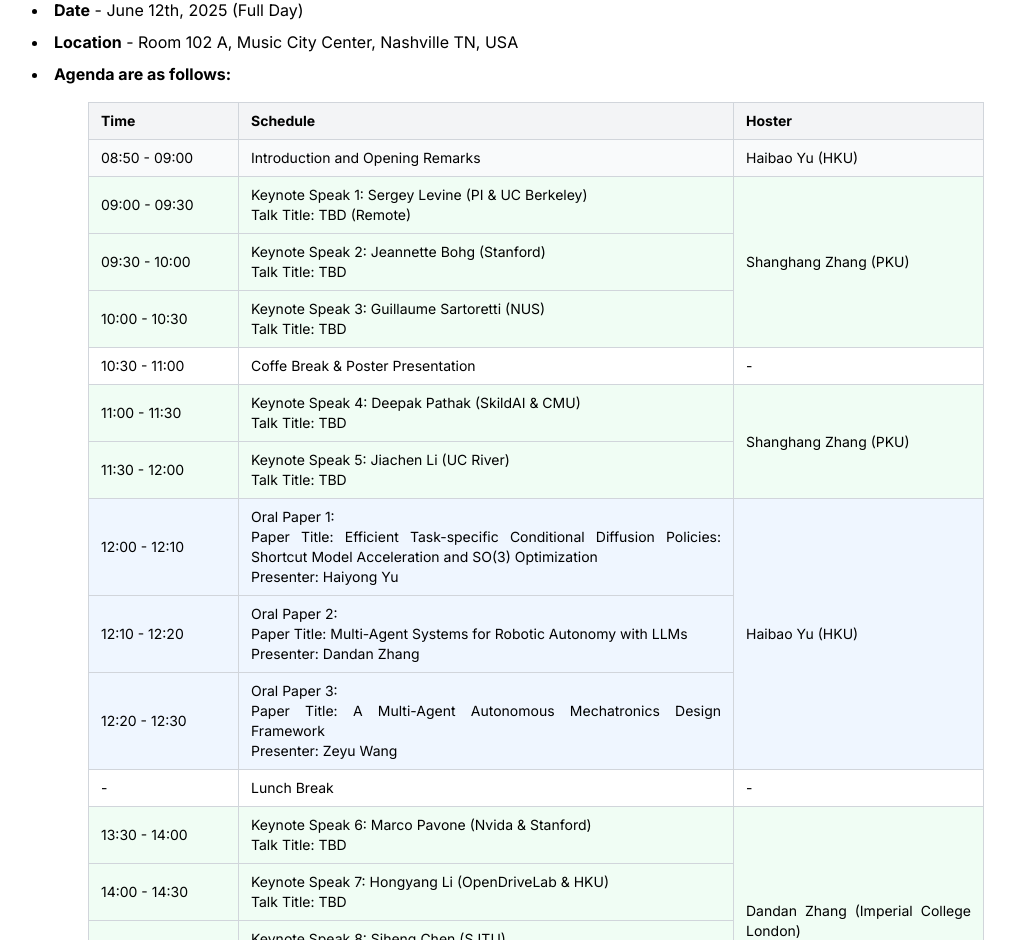
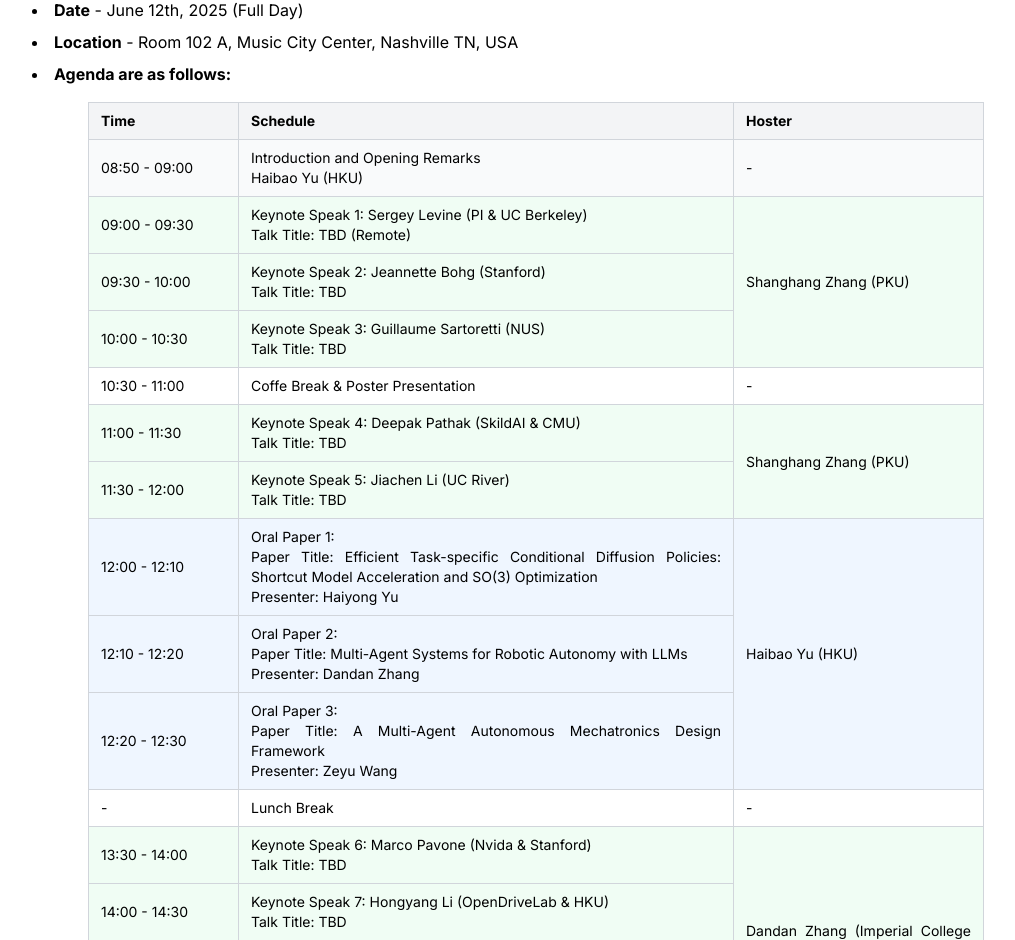
Before and after one commit to coop-intelligence/coop-intelligence.github.io, a Next.js app: page / in a window 1280 px wide. Shown: the part 3136-4076 px from the top of the page, without its empty margins (104-1119 px from the left). Built offline with nearby package versions, Linux system fonts and the light colour scheme.

Commit message:
update schedule

```diff
--- a/src/app/components/schedule.jsx
+++ b/src/app/components/schedule.jsx
@@ -19,8 +19,8 @@ const Schedule = () => {
                     <tbody>
                         <tr className="bg-gray-50">
                             <td className="border border-gray-300 px-3 py-2">08:50 - 09:00</td>
-                            <td className="border border-gray-300 px-3 py-2">Introduction and Opening Remarks</td>
-                            <td className="border border-gray-300 px-3 py-2">Haibao Yu (HKU)</td>
+                            <td className="border border-gray-300 px-3 py-2">Introduction and Opening Remarks <br /> Haibao Yu (HKU)</td>
+                            <td className="border border-gray-300 px-3 py-2">-</td>
                         </tr>
 
                         {/* 第一组Shanghang Zhang */}
```
